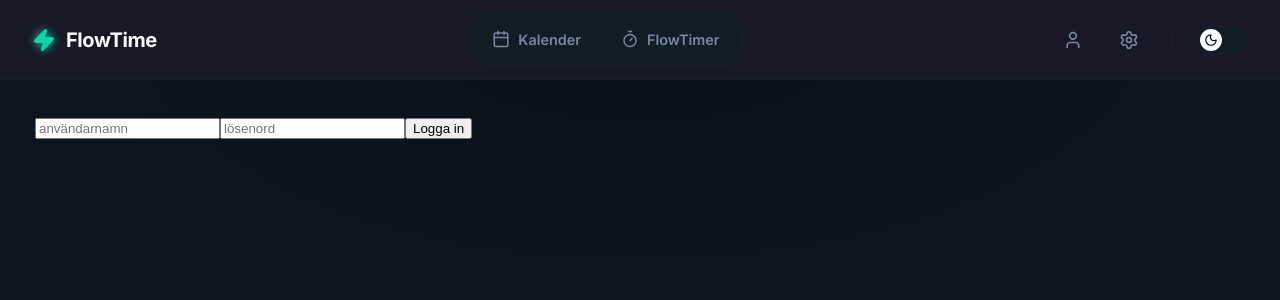
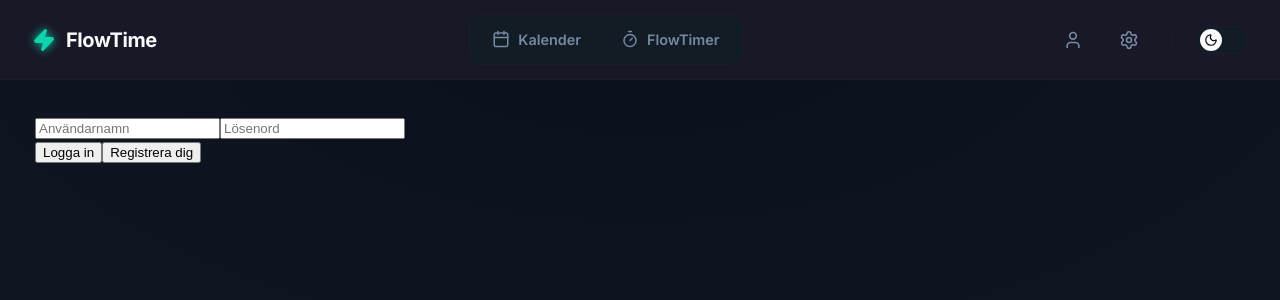
Before and after one commit to agnesvarnlundhotmailcom/productivity-system, a React (Vite) app in the folder productivity-system/: page /login in a window 1280 px wide. Shown: the top 300 px of the page. Built offline with nearby package versions, Linux system fonts and the light colour scheme.

Commit message:
userLogin uppdaterad och authService.tsx tillagt

```diff
--- a/productivity-system/src/components/UserLogin/userLogin.tsx
+++ b/productivity-system/src/components/UserLogin/userLogin.tsx
@@ -1,66 +1,103 @@
-import {useState} from "react";
+import { useState } from "react";
+import { authService } from "../../services/authService"; // Justera sökvägen om det behövs
 import "./userLogin.css";
 
-
-export default function UserLogin () {
+export default function UserLogin() {
   const [user, setUser] = useState<string>("");
   const [password, setPassword] = useState<string>("");
-  const [status, setStatus] = useState<string> ("");
+  const [status, setStatus] = useState<string>("");
+  const [isLoading, setIsLoading] = useState<boolean>(false);
 
-      // function handleUserRegistration () {
+  // En gemensam validering för både login och register
+  const validateForm = () => {
+    const cleanUser = user.trim();
+    const cleanPassword = password.trim();
 
-      // }
+    if (!cleanUser || !cleanPassword) {
+      setStatus("Användarnamn och lösenord krävs.");
+      return false;
+    }
+    if (cleanUser.length < 6 || cleanPassword.length < 6) {
+      setStatus("Både namn och lösenord måste vara minst 6 tecken.");
+      return false;
+    }
+    return { cleanUser, cleanPassword };
+  };
 
-      const handleLogin = (e: React.FormEvent<HTMLFormElement>) =>{
-        e.preventDefault();
-        const cleanUser = user.trim();
-        const cleanPassword = password.trim();
+  const handleAuth = async (type: "login" | "register") => {
+    const validated = validateForm();
+    if (!validated) return;
 
-        if (!cleanUser||!cleanPassword){
-        setStatus("Användarnamn / lösenord saknas.");
-        return;
-        }
-        if (cleanUser.length <6) {
-        setStatus("Användarnamnet måste vara minst 6 tecken.");
-        return;
-        }
-        if (cleanPassword.length<6) {
-        setStatus("Lösenordet måste vara minst 6 tecken.");
-        return;
-        }
+    setIsLoading(true);
+    setStatus("Vänta...");
 
-        setStatus(`Inloggad som ${cleanUser}`);
-        setPassword(""); //rensa lösenord efter login
-      }
+    try {
+      const data = await (type === "login"
+        ? authService.login(validated.cleanUser, validated.cleanPassword)
+        : authService.register(validated.cleanUser, validated.cleanPassword));
+
+      authService.saveToken(data.token);
+      setStatus(`Framgång! ${type === "login" ? "Inloggad som" : "Konto skapat för"} ${data.user.username}`);
+      setPassword(""); // Rensa lösenord av säkerhetsskäl
+
+      // Här kan du lägga till navigation, t.ex:
+      // navigate("/dashboard");
+
+    } catch (err: any) {
+      // Här fångas felen som vi "kastade" i authService (t.ex. 401 Unauthorized)
+      setStatus(err.message);
+    } finally {
+      setIsLoading(false);
+    }
+  };
 
   return (
-
-      <form onSubmit= {handleLogin}>
+    <div className="login-wrapper">
+      <form onSubmit={(e) => e.preventDefault()}>
         <input
           className="userName input"
           type="text"
-          placeholder="användarnamn"
+          placeholder="Användarnamn"
           value={user}
-          onChange={(e) => setUser(e.target.value)} />
+          disabled={isLoading}
+          onChange={(e) => setUser(e.target.value)}
+        />
 
         <input
           className="password input"
           type="password"
-          placeholder="lösenord"
+          placeholder="Lösenord"
           value={password}
-          onChange={(e) => setPassword(e.target.value)} />
+          disabled={isLoading}
+          onChange={(e) => setPassword(e.target.value)}
+        />
 
-        <button
-          className="LogInBtn"
-          type="submit">
-            Logga in
-        </button>
+        <div className="button-container">
+          <button
+            className="LogInBtn"
+            type="button"
+            disabled={isLoading}
+            onClick={() => handleAuth("login")}
+          >
+            {isLoading ? "Laddar..." : "Logga in"}
+          </button>
 
-        <div
-        className="statusInfo">
-          {status && <p>{status}</p>}
+          <button
+            className="RegBtn"
+            type="button"
+            disabled={isLoading}
+            onClick={() => handleAuth("register")}
+          >
+            Registrera dig
+          </button>
         </div>
+
+        {status && (
+          <div className="statusInfo">
+            <p>{status}</p>
+          </div>
+        )}
       </form>
-
+    </div>
   );
 }
--- /dev/null
+++ b/productivity-system/src/services/authService.tsx
@@ -0,0 +1,60 @@
+// Här kan du senare byta ut till din riktiga URL, t.ex. från .env-fil
+const API_URL = "http://localhost:5000/api/auth";
+
+export interface AuthResponse {
+  token: string;
+  user: {
+    id: string;
+    username: string;
+  };
+  message?: string;
+}
+
+export const authService = {
+  // Logga in användare
+  login: async (username: string, password: string): Promise<AuthResponse> => {
+    const response = await fetch(`${API_URL}/login`, {
+      method: "POST",
+      headers: { "Content-Type": "application/json" },
+      body: JSON.stringify({ username, password }),
+    });
+
+    if (!response.ok) {
+      const errorData = await response.json();
+      throw new Error(errorData.message || "Inloggningen misslyckades");
+    }
+
+    return response.json();
+  },
+
+  // Registrera ny användare
+  register: async (username: string, password: string): Promise<AuthResponse> => {
+    const response = await fetch(`${API_URL}/register`, {
+      method: "POST",
+      headers: { "Content-Type": "application/json" },
+      body: JSON.stringify({ username, password }),
+    });
+
+    if (!response.ok) {
+      const errorData = await response.json();
+      throw new Error(errorData.message || "Registreringen misslyckades");
+    }
+
+    return response.json();
+  },
+
+  // Spara token i localStorage
+  saveToken: (token: string) => {
+    localStorage.setItem("authToken", token);
+  },
+
+  // Hämta token
+  getToken: () => {
+    return localStorage.getItem("authToken");
+  },
+
+  // Logga ut
+  logout: () => {
+    localStorage.removeItem("authToken");
+  }
+};
```
Also changed, not shown: 1 other file (tests, documents, lock files or other folders).
